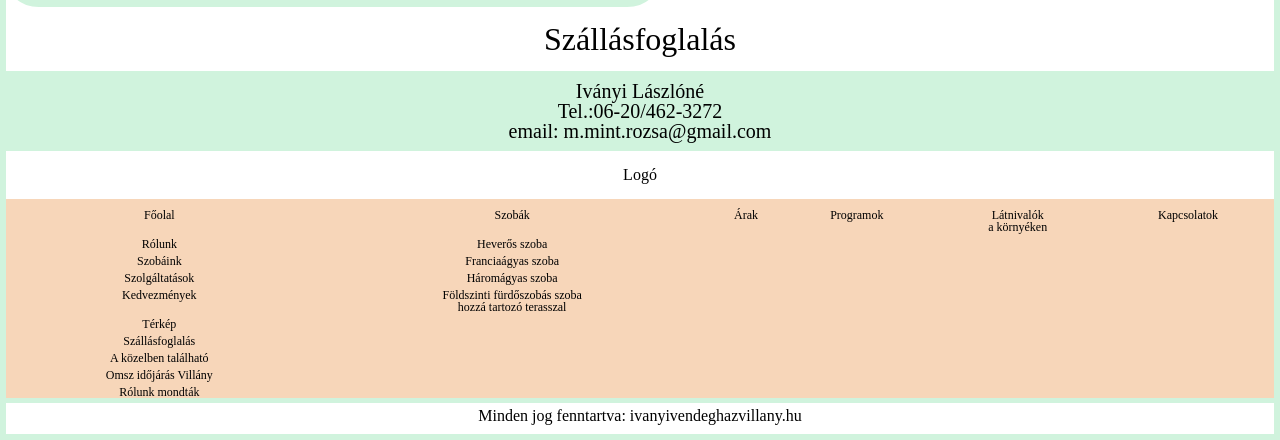
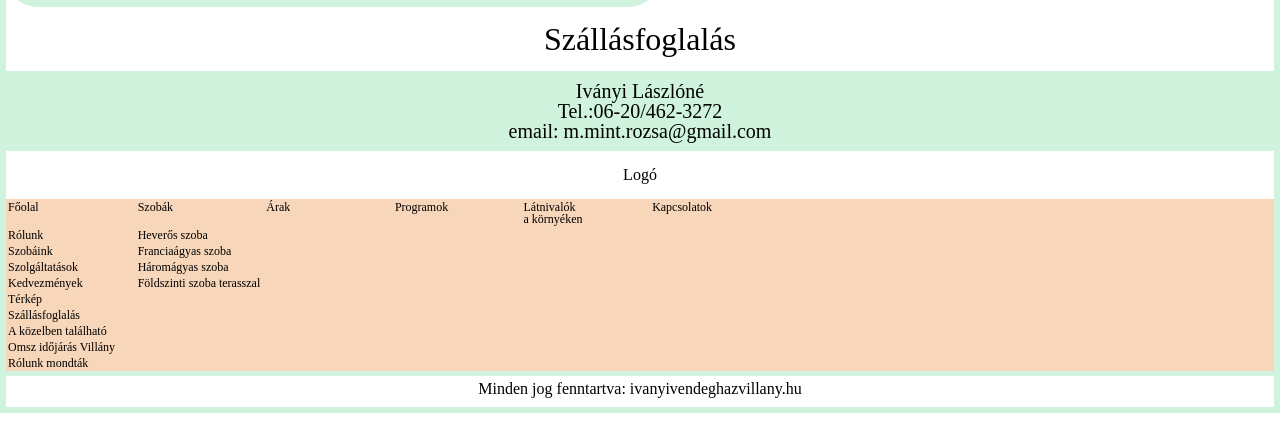
Before and after one commit to iveridesign/ivanyivendeghaz_szobaink, a plain HTML site: page index.html in a window 1280 px wide. Shown: the part 2478-2918 px from the top of the page. After the commit the page ends 2891 px from the top, so only its background shows below. Drawn offline with Linux system fonts and the light colour scheme; files whose address does not match are found by name.

Commit message:
table_kinézet_módosítása

```diff
--- a/index.html
+++ b/index.html
@@ -84,7 +84,7 @@
    </tr>
    <tr>
     <td>Kedvezmények</td>
-    <td>Földszinti fürdőszobás szoba <br> hozzá tartozó terasszal</td>
+    <td>Földszinti szoba terasszal</td>
    </tr>
    <tr>
     <td>Térkép</td>
--- a/style.css
+++ b/style.css
@@ -127,16 +127,17 @@ a {
 a:hover {
 	color: lightblue;
 }
-table {
-	width: 100%;
-}
+
 
 table, th, td {
   	border-collapse: collapse;
+  	border-right: 2px solid rgba(247, 214, 185);
 }
 
-th, td {
-  padding: 10px;
+th, td, tr {
+  padding: 2px;
+  width: 18%;
+  height: auto;
 }
 
 .szállásfoglalás_adatok {
@@ -155,15 +156,14 @@ th, td {
 	text-align: left;
 	font-weight: bold;
 }
-
-.footer_menupontok, tr, th, td {
+.footer_menupontok {
 	background-color: rgba(247, 214, 185);
 	padding: 0px;
-	text-align: center;
+	text-align: left;
 	font-size: 12px;
-	table-height: 10px;
-	padding-top: 5px;
+	table-height: 5px;
 }
+
 
 footer {
 	text-align: center;
```
